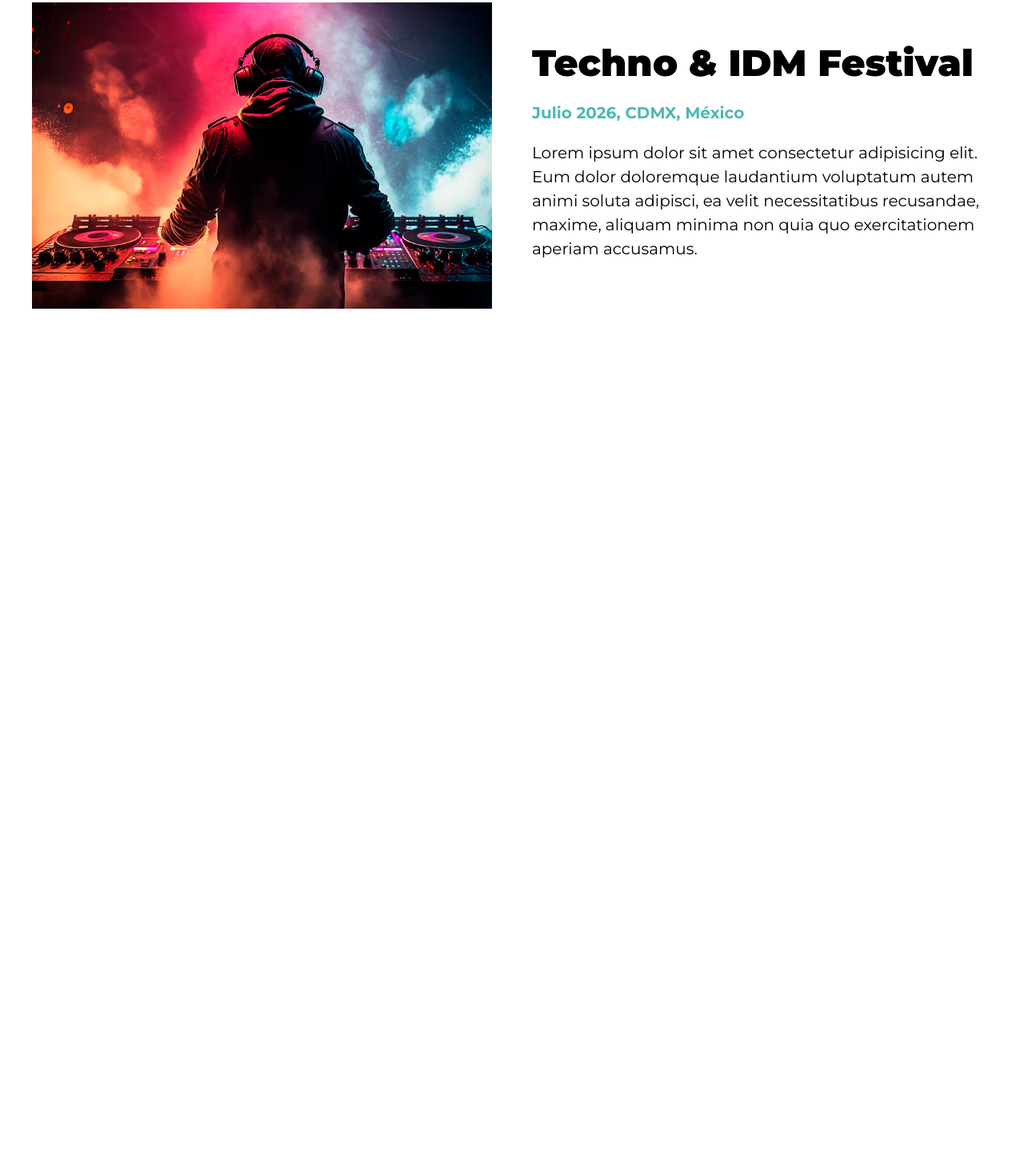
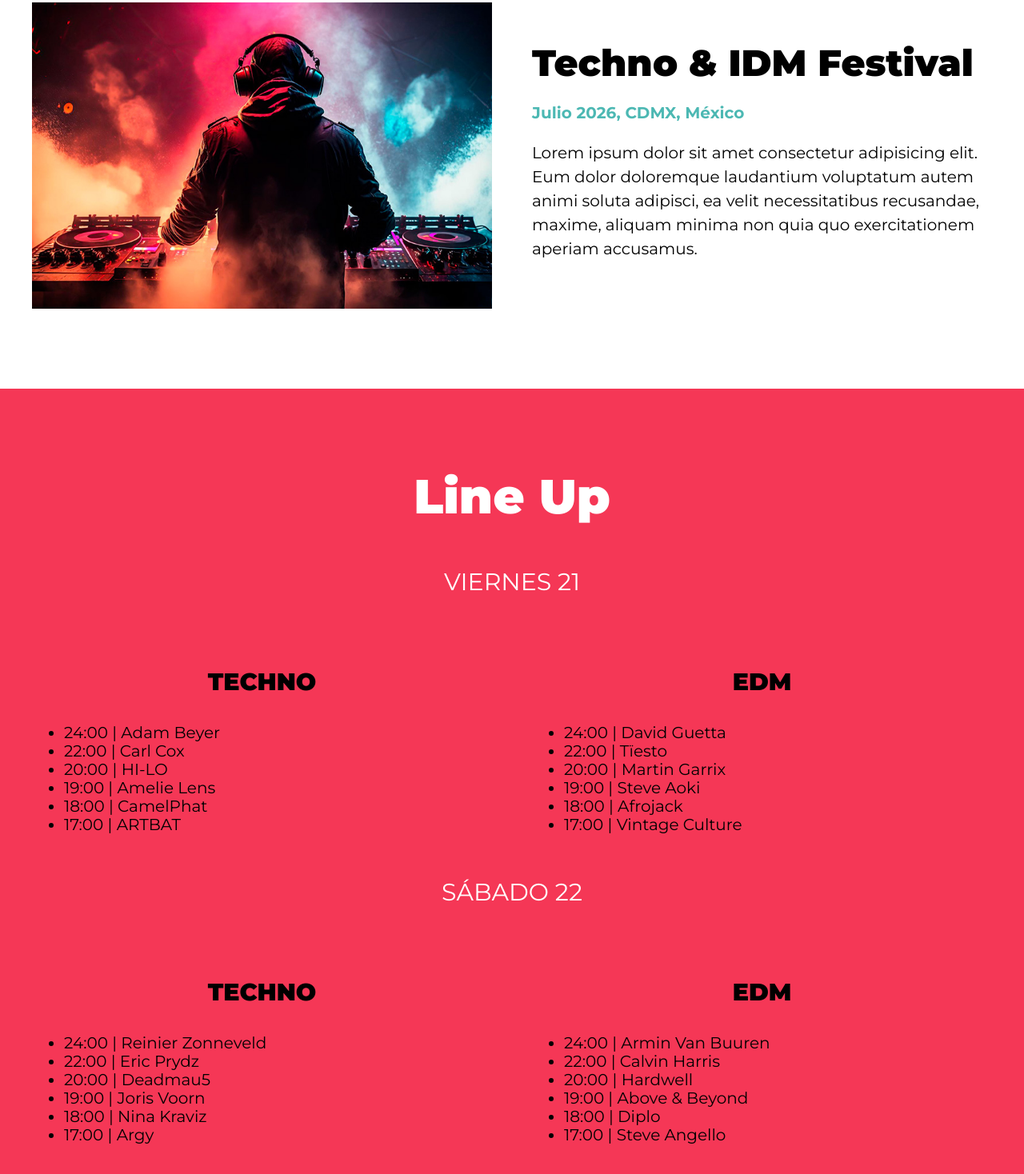
Before and after one commit to OscarVegaV/Festival_Musica_Performance_Web, a website: page index.html in a window 1280 px wide. Shown: the part 823-2291 px from the top of the page at 80% size. Before the commit the page ends 1309 px from the top, so only its background shows below. Drawn offline with Linux system fonts and the light colour scheme.

Commit message:
Added 'Lineup' section with performance schedules for both days of the festival.

```diff
--- a/index.html
+++ b/index.html
@@ -77,6 +77,125 @@
     </section>
     <!-- Festival Info Section ends -->
 
+    <section id="lineup" class="lineup">
+    <!-- Section heading for the event lineup -->
+
+        <h3>Line Up</h3>
+
+            <!-- Day of the event: Friday -->
+        <p class="day">Viernes 21</p>
+        <div class="stages-container ">
+            <div class="stage bg-yellow">
+              <p class="stage-name">Techno</p>
+
+              <ul class="schedule">
+                <li>
+                  24:00 | <span>Adam Beyer</span>
+                </li>
+                <li>
+                  22:00 | <span>Carl Cox</span>
+                </li>
+                <li>
+                  20:00 | <span>HI-LO</span>
+                </li>
+                <li>
+                  19:00 | <span>Amelie Lens</span>
+                </li>
+                <li>
+                  18:00 | <span>CamelPhat</span>
+                </li>
+                <li>
+                  17:00 | <span>ARTBAT</span>
+                </li>
+              </ul>
+            </div> <!--.stage-->
+
+            <div class="stage bg-green">
+              <p class="stage-name">EDM</p>
+
+              <!-- Performance schedule for EDM stage -->
+              <ul class="schedule">
+                <li>
+                  24:00 | <span>David Guetta</span>
+                </li>
+                <li>
+                  22:00 | <span>Tïesto</span>
+                </li>
+                <li>
+                  20:00 | <span>Martin Garrix</span>
+                </li>
+                <li>
+                  19:00 | <span>Steve Aoki</span>
+                </li>
+                <li>
+                  18:00 | <span>Afrojack</span>
+                </li>
+                <li>
+                  17:00 | <span>Vintage Culture</span>
+                </li>
+              </ul>
+            </div> <!--.stage-->
+          </div> <!--.stages-container-->
+
+        <!-- Day of the event: Saturday -->
+        <p class="day">Sábado 22</p>
+        <div class="stages-container container">
+            <div class="stage bg-green">
+              <!-- Stage name: Techno -->
+              <p class="stage-name">Techno</p>
+
+              <!-- Performance schedule for Techno stage -->
+              <ul class="schedule">
+                <li>
+                  24:00 | <span>Reinier Zonneveld</span>
+                </li>
+                <li>
+                  22:00 | <span>Eric Prydz</span>
+                </li>
+                <li>
+                  20:00 | <span>Deadmau5</span>
+                </li>
+                <li>
+                  19:00 | <span>Joris Voorn</span>
+                </li>
+                <li>
+                  18:00 | <span>Nina Kraviz</span>
+                </li>
+                 <li>
+                  17:00 | <span>Argy</span>
+                </li>
+              </ul>
+            </div> <!--.stage-->
+
+            <div class="stage bg-yellow">
+              <!-- Stage name: EDM -->
+              <p class="stage-name">EDM</p>
+
+              <!-- Performance schedule for EDM stage -->
+              <ul class="schedule">
+                <li>
+                  24:00 | <span>Armin Van Buuren</span>
+                </li>
+                <li>
+                  22:00 | <span>Calvin Harris</span>
+                </li>
+                <li>
+                  20:00 | <span>Hardwell</span>
+                </li>
+                <li>
+                  19:00 | <span>Above & Beyond</span>
+                </li>
+                <li>
+                  18:00 | <span>Diplo</span>
+                </li>
+                <li>
+                  17:00 | <span>Steve Angello</span>
+                </li>
+              </ul>
+            </div> <!--.stage-->
+          </div> <!--.stages-container-->
+    </section>
+
 
 </body>
 </html>
--- a/src/scss/layout/_index.scss
+++ b/src/scss/layout/_index.scss
@@ -1,4 +1,5 @@
 // Forwarding all styles from various sections to be used in the main stylesheet
 @forward 'header'; // Forward styles from the header module in layout
 @forward 'video';  // Forward styles from the video module in layout
-@forward 'festival';  // Forward styles from the video module in layout
+@forward 'festival';  // Forward styles from the Festival module in layout
+@forward 'lineup';  // Forward styles from the lineup module in layout
--- /dev/null
+++ b/src/scss/layout/_lineup.scss
@@ -0,0 +1,47 @@
+// Use @use when you want to access a specific variable. Use @forward when you want to import all styles from a module that doesn't have variables.
+@use 'base/variables' as var; // Import variables from base/variables
+@use 'base/mixins' as mix;    // Import mixins from base/mixins
+
+// Styling for the lineup section
+.lineup {
+  // Background color from variables
+  background-color: var.$rouse;
+
+  // Headings and days styling
+  h3,
+  .day {
+    // Center text alignment and white color for headings
+    text-align: center;
+    color: var.$white;
+  }
+
+  // Styling for the event day text
+  .day {
+    font-size: 3rem;
+    text-transform: uppercase;
+  }
+}
+
+// Container for stages
+.stages-container {
+  // Include a general container mixin for layout
+  @include mix.container;
+
+  // Apply grid layout for tablet screens
+  @include mix.tablet {
+    @include mix.grid(2);
+  }
+}
+
+// Stage section styles
+.stage {
+  padding-top: 2rem;
+
+  // Styling for the name of each stage
+  .stage-name {
+    font-size: 3rem;
+    font-weight: 900;
+    text-transform: uppercase;
+    text-align: center;
+  }
+}
```
Also changed, not shown: build/css/app.css.
